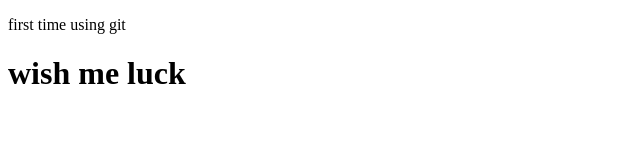
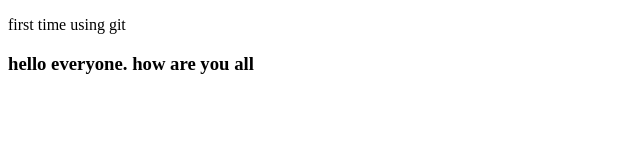
Before and after one commit to jannatulmawyajoya/my-first-repo, a plain HTML site: page index.html in a window 1280 px wide. Shown: the whole page, without its empty margins (0-640 px from the left). Drawn offline with Linux system fonts and the light colour scheme.

Commit message:
h3 commit

```diff
--- a/index.html
+++ b/index.html
@@ -8,6 +8,6 @@
 </head>
 <body>
     <p>first time using git</p>
-    <h1>wish me luck</h1>
+     <h3>hello everyone. how are you all</h3>
 </body>
 </html>
```
